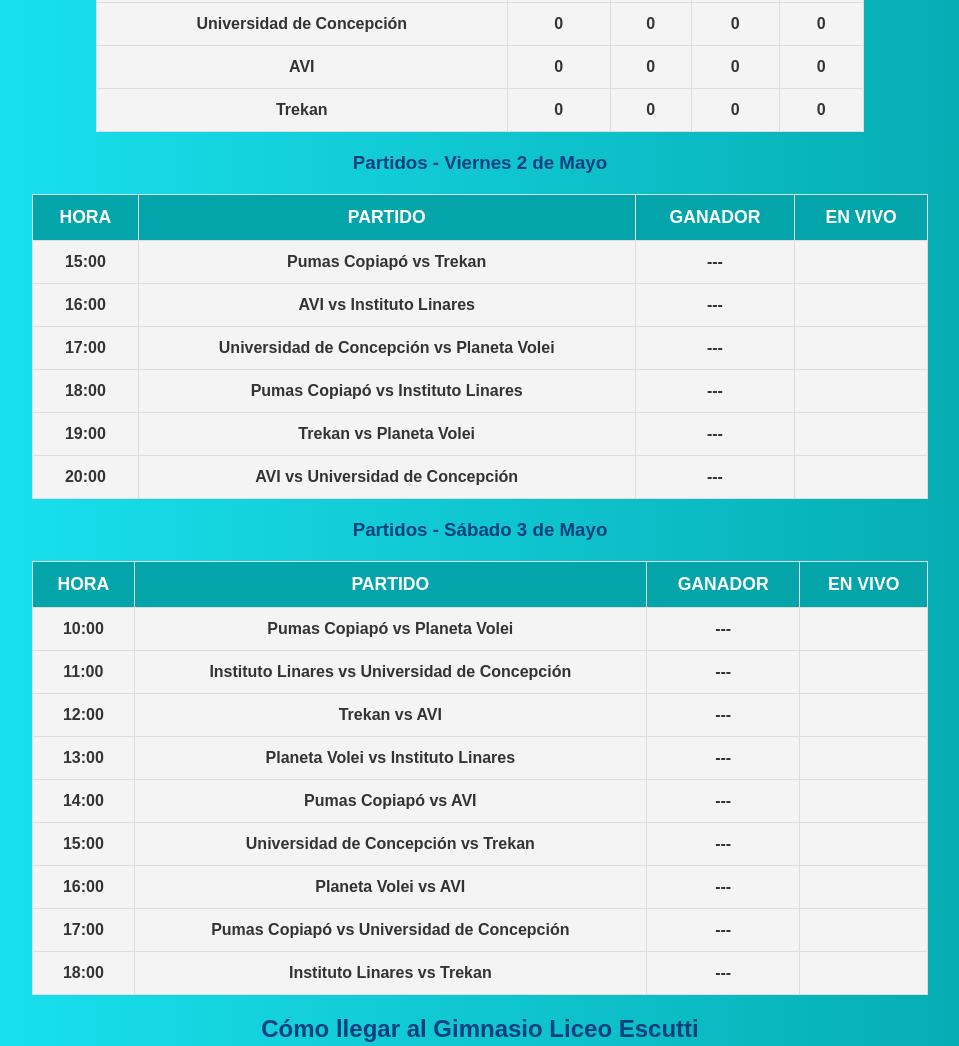
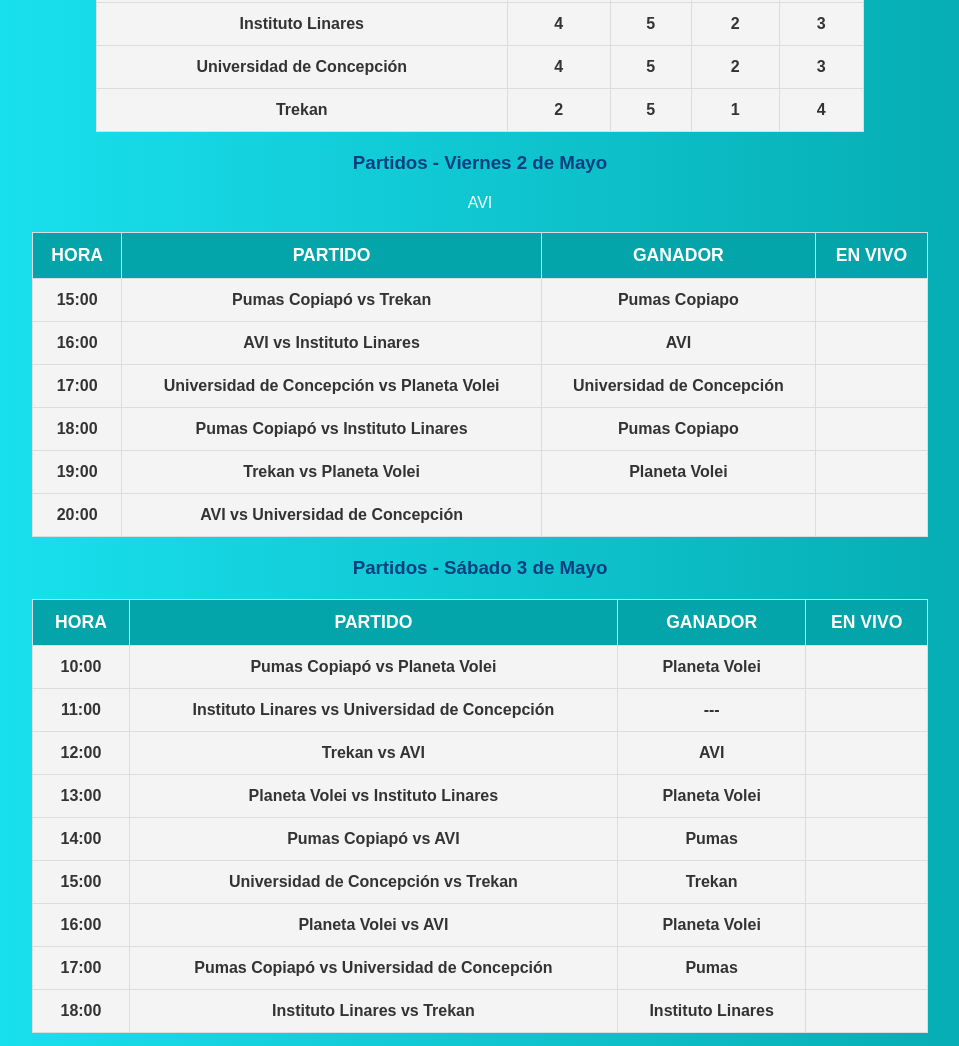
Before and after one commit to Renatomercado/liname14, a plain HTML site: page grupoa.html in a window 1280 px wide. Shown: the part 616-1662 px from the top of the page, without its empty margins (160-1119 px from the left). Drawn offline with Linux system fonts and the light colour scheme.

Commit message:
Update grupoa.html

```diff
--- a/grupoa.html
+++ b/grupoa.html
@@ -83,12 +83,12 @@
         <script>
             // Datos iniciales de los equipos
             let equipos = [
-                { nombre: "Pumas Copiapó", pts: 0, pj: 0, pg: 0, pp: 0 },
-                { nombre: "Instituto Linares", pts: 0, pj: 0, pg: 0, pp: 0 },
-                { nombre: "Planeta Volei", pts: 0, pj: 0, pg: 0, pp: 0 },
-                { nombre: "Universidad de Concepción", pts: 0, pj: 0, pg: 0, pp: 0 },
-                { nombre: "AVI", pts: 0, pj: 0, pg: 0, pp: 0 },
-                { nombre: "Trekan", pts: 0, pj: 0, pg: 0, pp: 0 },
+                { nombre: "Pumas Copiapó", pts: 8, pj: 5, pg: 4, pp: 1 },
+                { nombre: "Instituto Linares", pts: 4, pj: 5, pg: 2, pp: 3 },
+                { nombre: "Planeta Volei", pts: 8, pj: 5, pg: 4, pp: 1 },
+                { nombre: "Universidad de Concepción", pts: 4, pj: 5, pg: 2, pp: 3 },
+                { nombre: "AVI", pts: 6, pj: 5, pg: 3, pp: 2 },
+                { nombre: "Trekan", pts: 2, pj: 5, pg: 1, pp: 4 },
             ];
 
             function actualizarTabla() {
@@ -126,12 +126,12 @@
                     <tr><th>Hora</th><th>Partido</th><th>Ganador</th><th>En Vivo</th></tr>
                 </thead>
                 <tbody>
-                    <tr><td>15:00</td><td>Pumas Copiapó vs Trekan</td><td>---</td><td><a href="https://youtube.com" target="_blank"></a></td></tr>
-                    <tr><td>16:00</td><td>AVI vs Instituto Linares</td><td>---</td><td><a href="https://youtube.com" target="_blank"></a></td></tr>
-                    <tr><td>17:00</td><td>Universidad de Concepción vs Planeta Volei</td><td>---</td><td><a href="https://youtube.com" target="_blank"></a></td></tr>
-                    <tr><td>18:00</td><td>Pumas Copiapó vs Instituto Linares</td><td>---</td><td><a href="https://youtube.com" target="_blank"></a></td></tr>
-                    <tr><td>19:00</td><td>Trekan vs Planeta Volei</td><td>---</td><td><a href="https://youtube.com" target="_blank"></a></td></tr>
-                    <tr><td>20:00</td><td>AVI vs Universidad de Concepción</td><td>---</td><td><a href="https://youtube.com" target="_blank"></a></td></tr>
+                    <tr><td>15:00</td><td>Pumas Copiapó vs Trekan</td><td>Pumas Copiapo</td><td><a href="https://youtube.com" target="_blank"></a></td></tr>
+                    <tr><td>16:00</td><td>AVI vs Instituto Linares</td><td>AVI</td><td><a href="https://youtube.com" target="_blank"></a></td></tr>
+                    <tr><td>17:00</td><td>Universidad de Concepción vs Planeta Volei</td><td>Universidad de Concepción</td><td><a href="https://youtube.com" target="_blank"></a></td></tr>
+                    <tr><td>18:00</td><td>Pumas Copiapó vs Instituto Linares</td><td>Pumas Copiapo</td><td><a href="https://youtube.com" target="_blank"></a></td></tr>
+                    <tr><td>19:00</td><td>Trekan vs Planeta Volei</td><td>Planeta Volei</td><td><a href="https://youtube.com" target="_blank"></a></td></tr>
+                    <tr><td>20:00</td><td>AVI vs Universidad de Concepción</td>AVI<td></td><td><a href="https://youtube.com" target="_blank"></a></td></tr>
                 </tbody>
             </table>
         </div>
@@ -146,15 +146,15 @@
                     <tr><th>Hora</th><th>Partido</th><th>Ganador</th><th>En Vivo</th></tr>
                 </thead>
                 <tbody>
-                    <tr><td>10:00</td><td>Pumas Copiapó vs Planeta Volei</td><td>---</td><td><a href="https://youtube.com" target="_blank"></a></td></tr>
+                    <tr><td>10:00</td><td>Pumas Copiapó vs Planeta Volei</td><td>Planeta Volei</td><td><a href="https://youtube.com" target="_blank"></a></td></tr>
                     <tr><td>11:00</td><td>Instituto Linares vs Universidad de Concepción</td><td>---</td><td><a href="https://youtube.com" target="_blank"></a></td></tr>
-                    <tr><td>12:00</td><td>Trekan vs AVI</td><td>---</td><td><a href="https://youtube.com" target="_blank"></a></td></tr>
-                    <tr><td>13:00</td><td>Planeta Volei vs Instituto Linares</td><td>---</td><td><a href="https://youtube.com" target="_blank"></a></td></tr>
-                    <tr><td>14:00</td><td>Pumas Copiapó vs AVI</td><td>---</td><td><a href="https://youtube.com" target="_blank"></a></td></tr>
-                    <tr><td>15:00</td><td>Universidad de Concepción vs Trekan</td><td>---</td><td><a href="https://youtube.com" target="_blank"></a></td></tr>
-                    <tr><td>16:00</td><td>Planeta Volei vs AVI</td><td>---</td><td><a href="https://youtube.com" target="_blank"></a></td></tr>
-                    <tr><td>17:00</td><td>Pumas Copiapó vs Universidad de Concepción</td><td>---</td><td><a href="https://youtube.com" target="_blank"></a></td></tr>
-                    <tr><td>18:00</td><td>Instituto Linares vs Trekan</td><td>---</td><td><a href="https://youtube.com" target="_blank"></a></td></tr>
+                    <tr><td>12:00</td><td>Trekan vs AVI</td><td>AVI</td><td><a href="https://youtube.com" target="_blank"></a></td></tr>
+                    <tr><td>13:00</td><td>Planeta Volei vs Instituto Linares</td><td>Planeta Volei</td><td><a href="https://youtube.com" target="_blank"></a></td></tr>
+                    <tr><td>14:00</td><td>Pumas Copiapó vs AVI</td><td>Pumas</td><td><a href="https://youtube.com" target="_blank"></a></td></tr>
+                    <tr><td>15:00</td><td>Universidad de Concepción vs Trekan</td><td>Trekan</td><td><a href="https://youtube.com" target="_blank"></a></td></tr>
+                    <tr><td>16:00</td><td>Planeta Volei vs AVI</td><td>Planeta Volei</td><td><a href="https://youtube.com" target="_blank"></a></td></tr>
+                    <tr><td>17:00</td><td>Pumas Copiapó vs Universidad de Concepción</td><td>Pumas</td><td><a href="https://youtube.com" target="_blank"></a></td></tr>
+                    <tr><td>18:00</td><td>Instituto Linares vs Trekan</td><td>Instituto Linares</td><td><a href="https://youtube.com" target="_blank"></a></td></tr>
                 </tbody>
             </table>
         </div>
```
